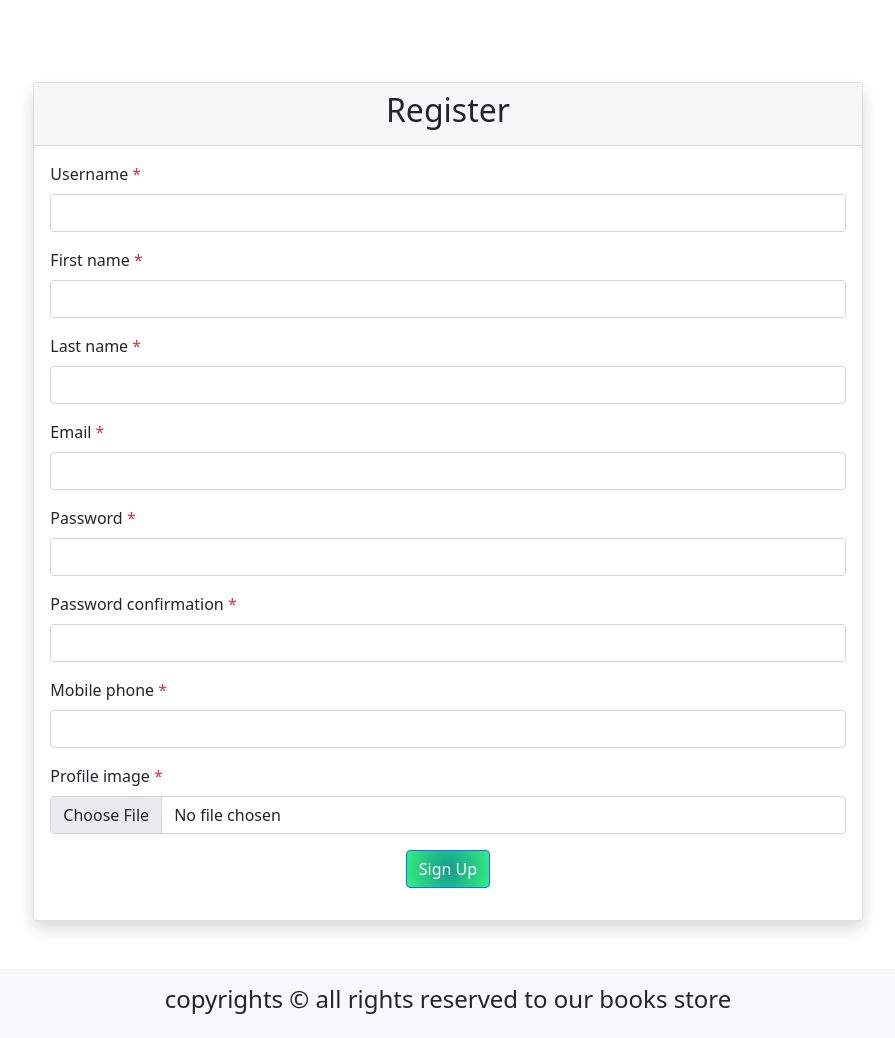
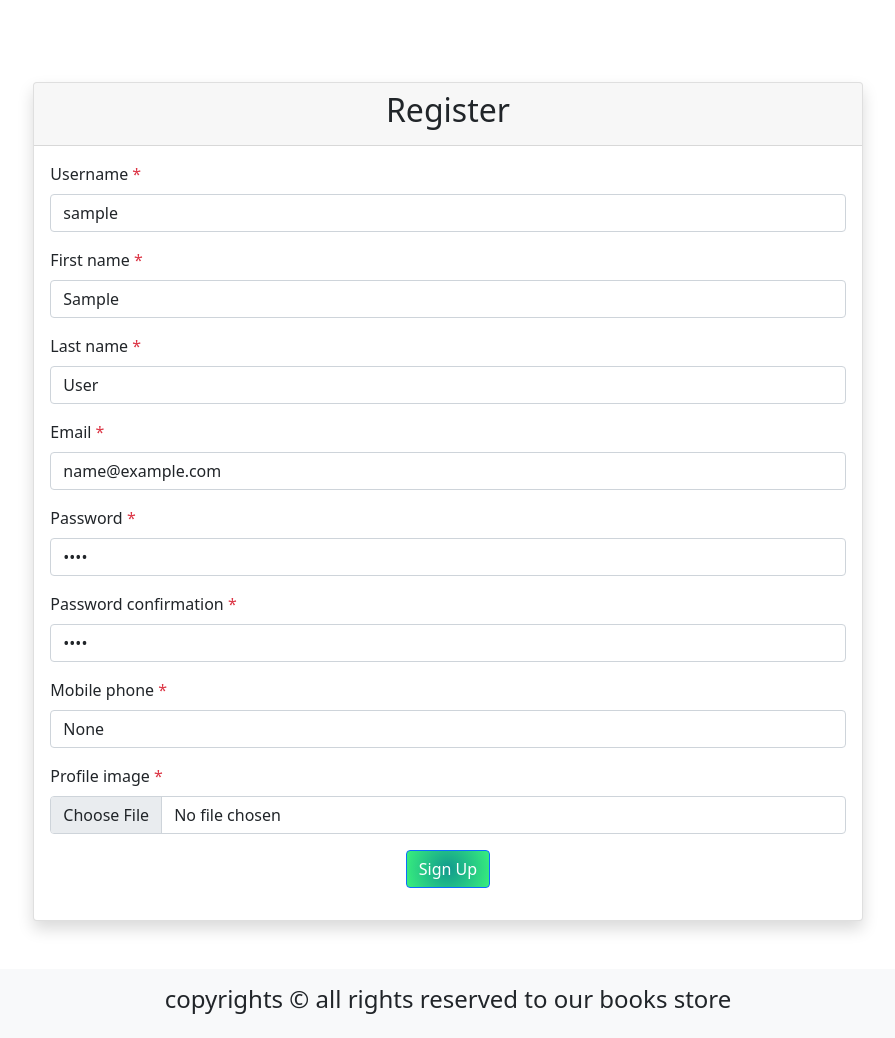
Before and after one commit to MedhatElbesy/Django-Project, a Django app: page /accounts/1/edit in a window 1280 px wide. Shown: the part 62-1100 px from the top of the page, without its empty margins (192-1087 px from the left). Run offline with Django 5.2, Linux system fonts and the light colour scheme; the visitor is signed in with stand-in values (Sample User, id 1); data comes from the database, SQL or seed files in the repository.

Commit message:
fix unique username and email in user model

```diff
--- a/Backend/accounts/forms.py
+++ b/Backend/accounts/forms.py
@@ -19,57 +19,32 @@ class RegisterForm(UserCreationForm):
     def clean_email(self):
         email = self.cleaned_data['email']
         email_found = User.objects.filter(email=email).exists()
-        if email_found:
-            raise forms.ValidationError('Email address is already used, please choose another one')
+        if email:
+            # Retrieve the current user instance from the form's instance attribute
+            instance = getattr(self, 'instance', None)
+            if instance and instance.pk:
+                # Exclude the current user from the uniqueness check
+                existing_user = User.objects.filter(email=email).exclude(pk=instance.pk).first()
+            else:
+                existing_user = User.objects.filter(email=email).first()
+
+            if existing_user:
+                raise forms.ValidationError('Email address is already used, please choose another one')
+
         return email
 
+    def clean_username(self):
+        username = self.cleaned_data['username']
+        if username:
+            # Retrieve the current user instance from the form's instance attribute
+            instance = getattr(self, 'instance', None)
+            if instance and instance.pk:
+                # Exclude the current user from the uniqueness check
+                existing_user = User.objects.filter(username=username).exclude(pk=instance.pk).first()
+            else:
+                existing_user = User.objects.filter(username=username).first()
 
+            if existing_user:
+                raise forms.ValidationError("A user with that username already exists, please choose another one")
 
-
-
-
-
-
-
-
-
-
-
-# def RegisterForm(UserCreationForm):
-#     if UserCreationForm.is_valid():
-#         user = UserCreationForm
-#         user.set_password(
-#             UserCreationForm.cleaned_data["password"]
-#         )
-#
-#
-# from django import forms
-# from django.contrib.auth.models import User
-#
-#
-# class RegisterationForm(UserCreationForm):
-#     class Meta:
-#         model = User
-#         # fields = '__all__'
-#         fields = ('username', 'password1','password2', 'first_name', 'last_name', 'email')
-#
-#         email = forms.EmailField(
-#             label=_("Email"),
-#             max_length=254,
-#             widget=forms.EmailInput(attrs={"autocomplete": "email"}),
-#         )
-#         username = UsernameField(widget=forms.TextInput(attrs={"autofocus": True}))
-#
-#         new_password2 = forms.CharField(
-#             label=_("New password confirmation"),
-#             strip=False,
-#             widget=forms.PasswordInput(attrs={"autocomplete": "new-password"}),
-#         )
-#
-#         old_password = forms.CharField(
-#             label=_("Old password"),
-#             strip=False,
-#             widget=forms.PasswordInput(
-#                 attrs={"autocomplete": "current-password", "autofocus": True}
-#             ),
-#         )
+        return username
--- a/Backend/accounts/templates/accounts/crud/edit.html
+++ b/Backend/accounts/templates/accounts/crud/edit.html
@@ -19,14 +19,14 @@
                                 <span class="text-danger">*</span>
 
                                 {% if field.errors %}
-                                    <input type="{{ field.field.widget.input_type }}" class="form-control is-invalid" id="{{ field.id_for_label }}" name="{{ field.name }}">
+                                    <input type="{{ field.field.widget.input_type }}" class="form-control is-invalid" id="{{ field.id_for_label }}" name="{{ field.name }}"  value="{{ field.value }}">
                                     <div class="invalid-feedback">
                                         {% for error in field.errors %}
                                             {{ error }}
                                         {% endfor %}
                                     </div>
                                 {% else %}
-                                    <input type="{{ field.field.widget.input_type }}" class="form-control" id="{{ field.id_for_label }}" name="{{ field.name }}">
+                                    <input type="{{ field.field.widget.input_type }}" class="form-control" id="{{ field.id_for_label }}" name="{{ field.name }}" value="{{ field.value }}">
                                 {% endif %}
                             </div>
                         {% endfor %}
```
